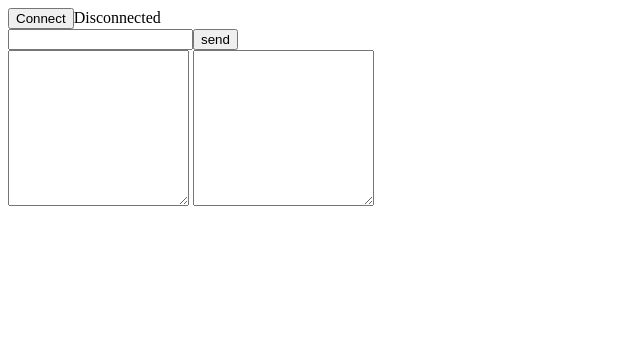
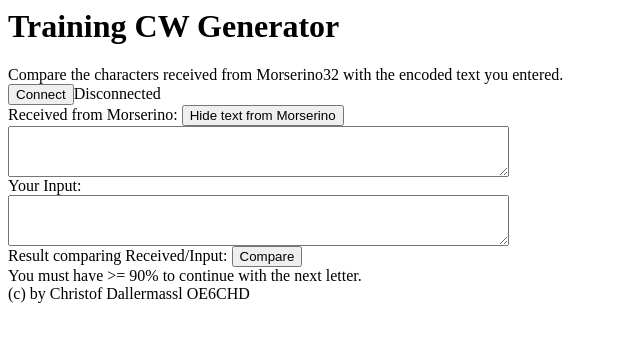
Before and after one commit to cdaller/morserino32-trainer, a plain HTML site: page morserino32-trainer.html in a window 1280 px wide. Shown: the whole page, without its empty margins (0-640 px from the left). Drawn offline with Linux system fonts and the light colour scheme.

Commit message:
basically works

```diff
--- a/morserino32-trainer.html
+++ b/morserino32-trainer.html
@@ -1,10 +1,50 @@
 <html>
+
+<head>
+    <style>
+        .hidden {
+            display: none;
+        }
+        .correct {
+            color: black;
+        }
+        .wrong {
+            color: white;
+            background-color: red;
+        }
+    </style>
+</head>
+
+
+<body>
+    <h1>Training CW Generator</h1>
+
+    <div>
+        Compare the characters received from Morserino32 with the encoded text you entered.
+    </div>
+
+    <div>
         <button id="connectButton">Connect</button><span id="statusBar">Disconnected</span><br />
+    </div>
 
-    <input id="sendText" type="text" /><input id="sendButton" type="button" value="send" /><br />
+    <div>
+        Received from Morserino: <button id="showHideButton">Hide</button><br/>
 
-    <textarea readonly rows="10" cols="20" id="receiveText"></textarea>
-    <textarea rows="10" cols="20"  id="inputText"></textarea>
+        <textarea rows="3" cols="60" id="receiveText"></textarea>
+    </div>
+    <div>
+        Your Input:<br/>
+        <textarea rows="3" cols="60" id="inputText"></textarea>
+    </div>
+    <div id="resultComparison">
+        Result comparing Received/Input: <button onclick="compareTexts()">Compare</button>
+        <div id="inputComparator"></div>
+        <div id="correctPercentage"></div> You must have >= 90% to continue with the next letter.
+    </div>
+
+    <div class="footer">
+        (c) by Christof Dallermassl OE6CHD
+    </div>
 
     <script type="text/javascript">
         /*
@@ -15,15 +55,26 @@ https://codelabs.developers.google.com/codelabs/web-serial/#0
 
 
         //Define the elements
-let sendText = document.getElementById("sendText");
-let sendButton = document.getElementById("sendButton");
         let receiveText = document.getElementById("receiveText");
+        let inputText = document.getElementById("inputText");
         let connectButton = document.getElementById("connectButton");
+        let showHideButton = document.getElementById("showHideButton");
         let statusBar = document.getElementById("statusBar");
+
+
+        let resultComparison = document.getElementById("resultComparison");
+        let inputComparator = document.getElementById("inputComparator");
+        let correctPercentage = document.getElementById("correctPercentage");
+
+        let showHideButtonState = true; // true = show
+        setTextShowHideButton();
 
         //Couple the elements to the Events
         connectButton.addEventListener("click", clickConnect)
-sendButton.addEventListener("click", clickSend)
+
+        showHideButton.addEventListener("click", clickShowHide);
+
+        inputText.oninput = compareTexts;
 
         //When the connectButton is pressed
         async function clickConnect() {
@@ -37,6 +88,46 @@ async function clickConnect() {
             }
         }
 
+        function clickShowHide() {
+            showHideButtonState = !showHideButtonState;
+            receiveText.classList.toggle("hidden");
+            resultComparison.classList.toggle("hidden");
+            setTextShowHideButton();
+        }
+
+        function setTextShowHideButton() {
+            if (showHideButtonState) {
+                showHideButton.innerText = "Hide text from Morserino";
+            } else {
+                showHideButton.innerText = "Show text from Morserino";
+            }
+        }
+
+        function compareTexts() {
+            let received = receiveText.value;
+            let input = inputText.value;
+            let correctCount = 0;
+
+            let elements = [];
+            for (var index = 0; index < received.length; index++) {
+                let element = document.createElement('span');
+                receivedChar = received.charAt(index);
+                if (index < input.length) {
+                    inputChar = input.charAt(index);
+                    if (receivedChar == inputChar) {
+                        element.classList.add("correct");
+                        correctCount++;
+                    } else {
+                        element.classList.add("wrong");
+                    }
+                    element.innerHTML = inputChar;
+                    elements.push(element);
+                }
+            }
+            inputComparator.replaceChildren(...elements);
+            correctPercentage.innerText = correctCount + "/" + received.length + " (" + Math.round(correctCount / received.length * 100) + "%)";
+        };
+
         //Define outputstream, inputstream and port so they can be used throughout the sketch
         var outputStream, inputStream, port;
         navigator.serial.addEventListener('connect', e => {
@@ -48,6 +139,7 @@ navigator.serial.addEventListener('connect', e => {
             statusBar.innerText = `Disconnected`;
             connectButton.innerText = "Connect"
         });
+
         //Connect to the Arduino
         async function connect() {
 
@@ -133,15 +225,17 @@ function clickSend() {
         async function readLoop() {
             while (true) {
                 const { value, done } = await reader.read();
-        if (done === true){
+                if (done === true) {
                     break;
                 }
                 //When recieved something add it to the big textarea
                 receiveText.value += value;
                 //Scroll to the bottom of the text field
                 receiveText.scrollTop = receiveText.scrollHeight;
-
+                compareTexts();
             }
         }
     </script>
+</body>
+
 </html>
```
Lines whose indentation alone changed are shown as unchanged.
